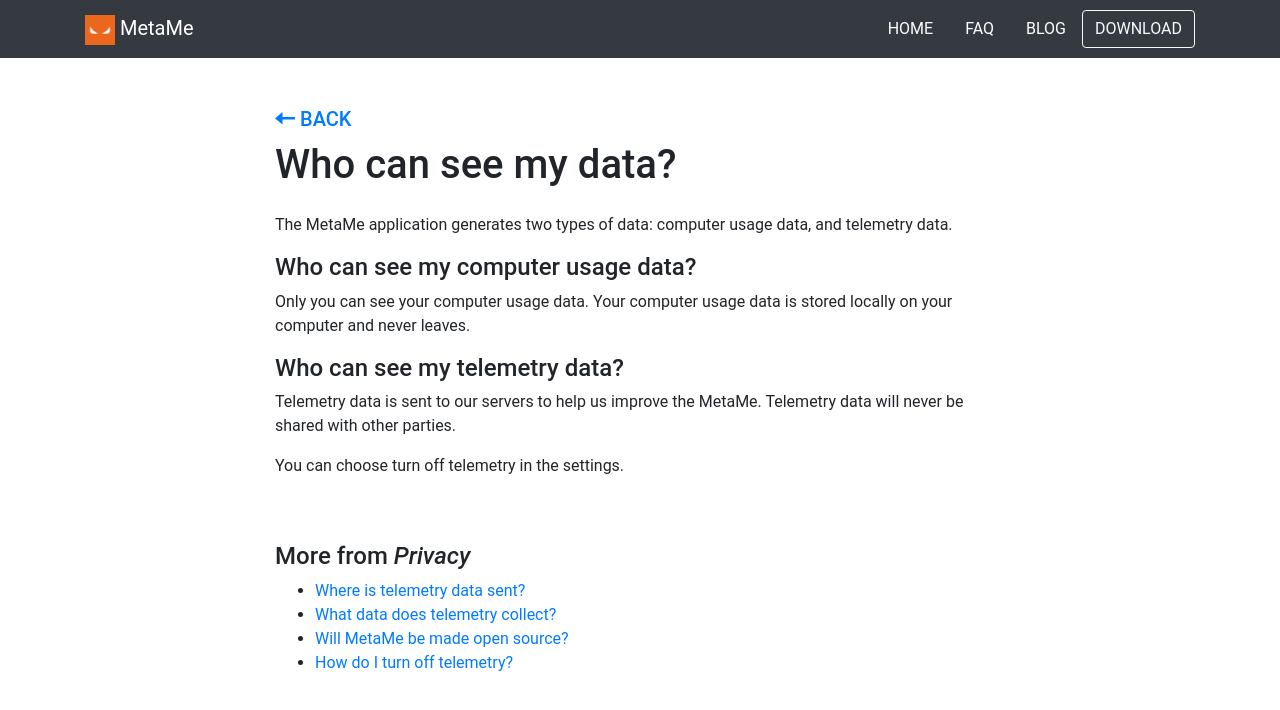
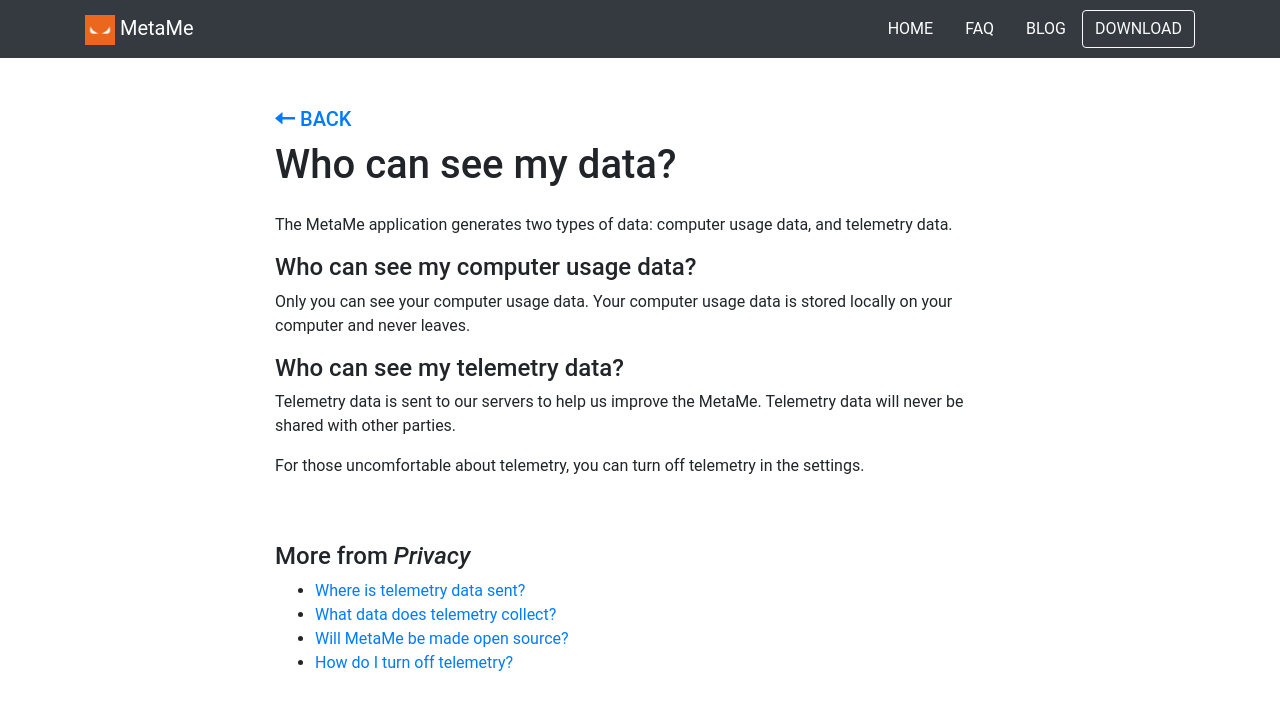
Before and after one commit to meta-me/metame-website, a Jekyll site: the page built from help/_posts/2019-10-15-who-can-see-my-data.md, in a window 1280 px wide. Shown: the top 710 px of the page. Built offline with Jekyll 4.4.1, drawn with Linux system fonts in a browser that asks for light colours.

Commit message:
Minor copy change

```diff
--- a/help/_posts/2019-10-15-who-can-see-my-data.md
+++ b/help/_posts/2019-10-15-who-can-see-my-data.md
@@ -12,4 +12,4 @@
 #### Who can see my telemetry data?
 Telemetry data is sent to our servers to help us improve the MetaMe. Telemetry data will never be shared with other parties.
 
-You can choose turn off telemetry in the settings.
+For those uncomfortable about telemetry, you can turn off telemetry in the settings.
```
